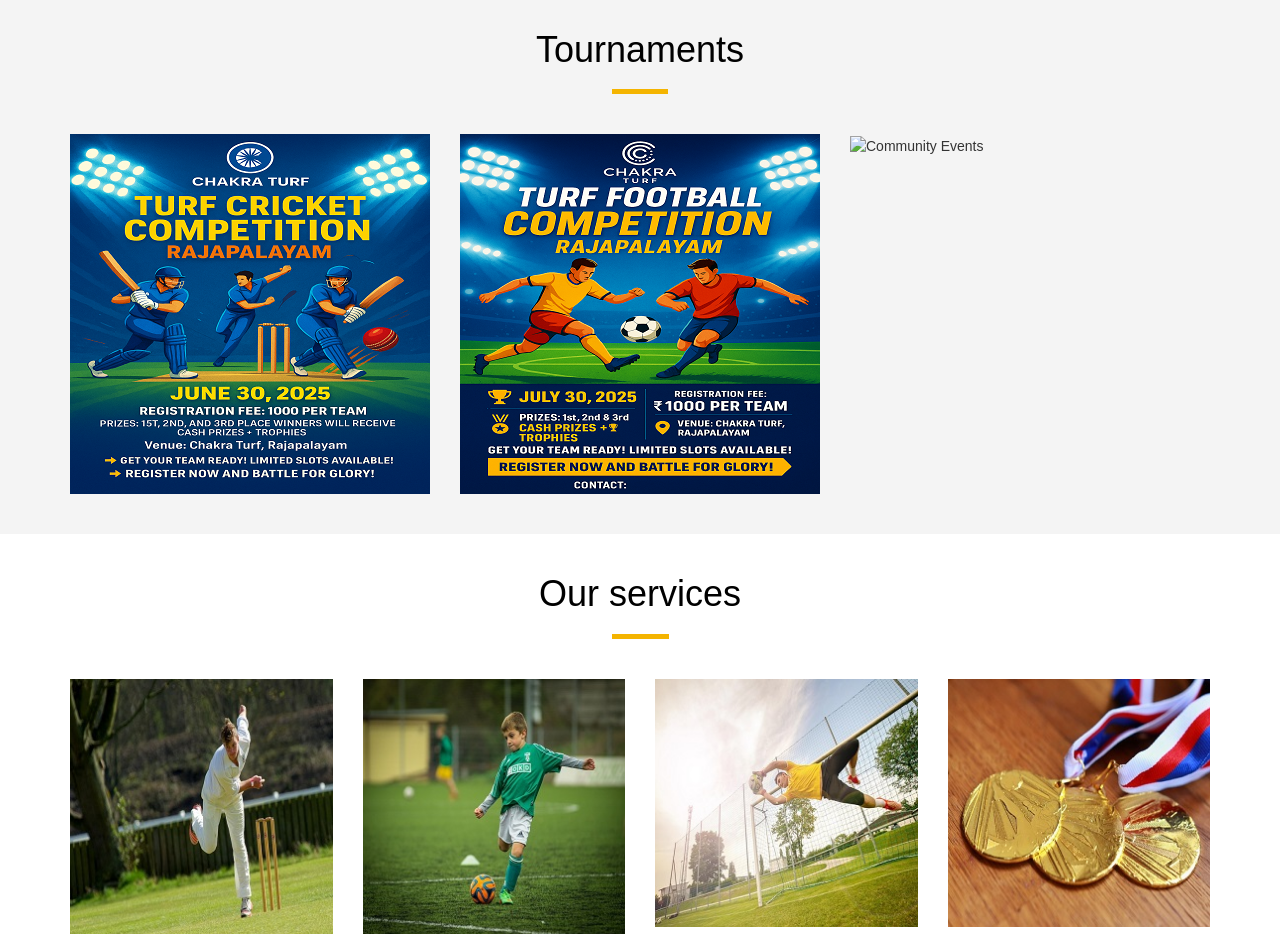
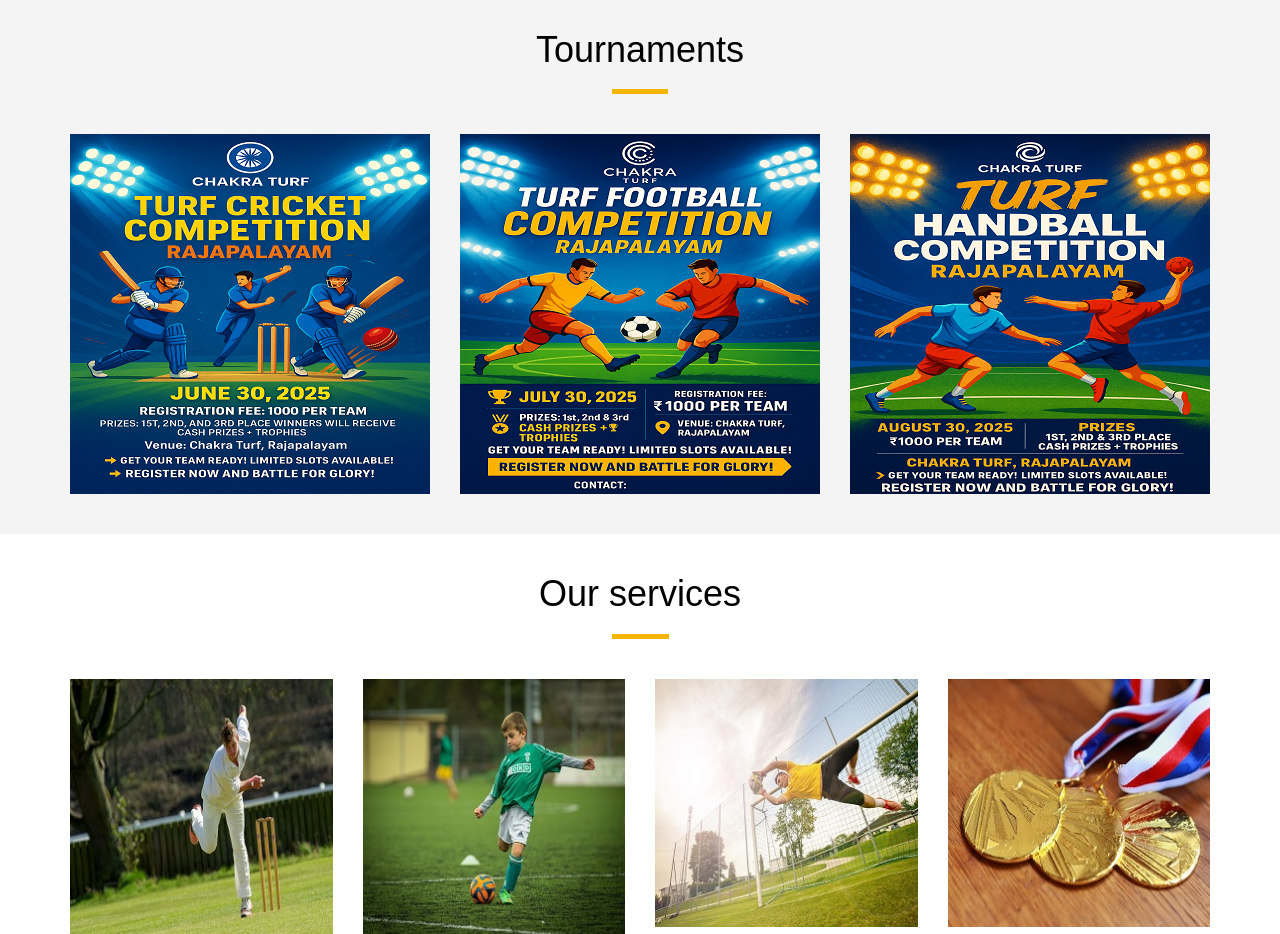
Before and after one commit to Akila1712/chakra-turf--github.io, a plain HTML site: page index.html in a window 1280 px wide. Shown: the part 2120-3054 px from the top of the page. Drawn offline with Linux system fonts and the light colour scheme; files whose address does not match are found by name; a web font is replaced by a local one.

Commit message:
Add files via upload

```diff
--- a/index.html
+++ b/index.html
@@ -298,7 +298,7 @@
     <div class="col-sm-4">
      <div class="achieve_1m clearfix">
       <div class="achieve_1mi clearfix">
-       <img src="img/11.jpg" class="iw" alt="Community Events">
+       <img src="img/tournament 3.png" class="iw" alt="Community Events">
       </div>
       <div class="achieve_1mi1 text-center clearfix">
        <span class="col"><i class="fa fa-clock-o"></i></span>
```
